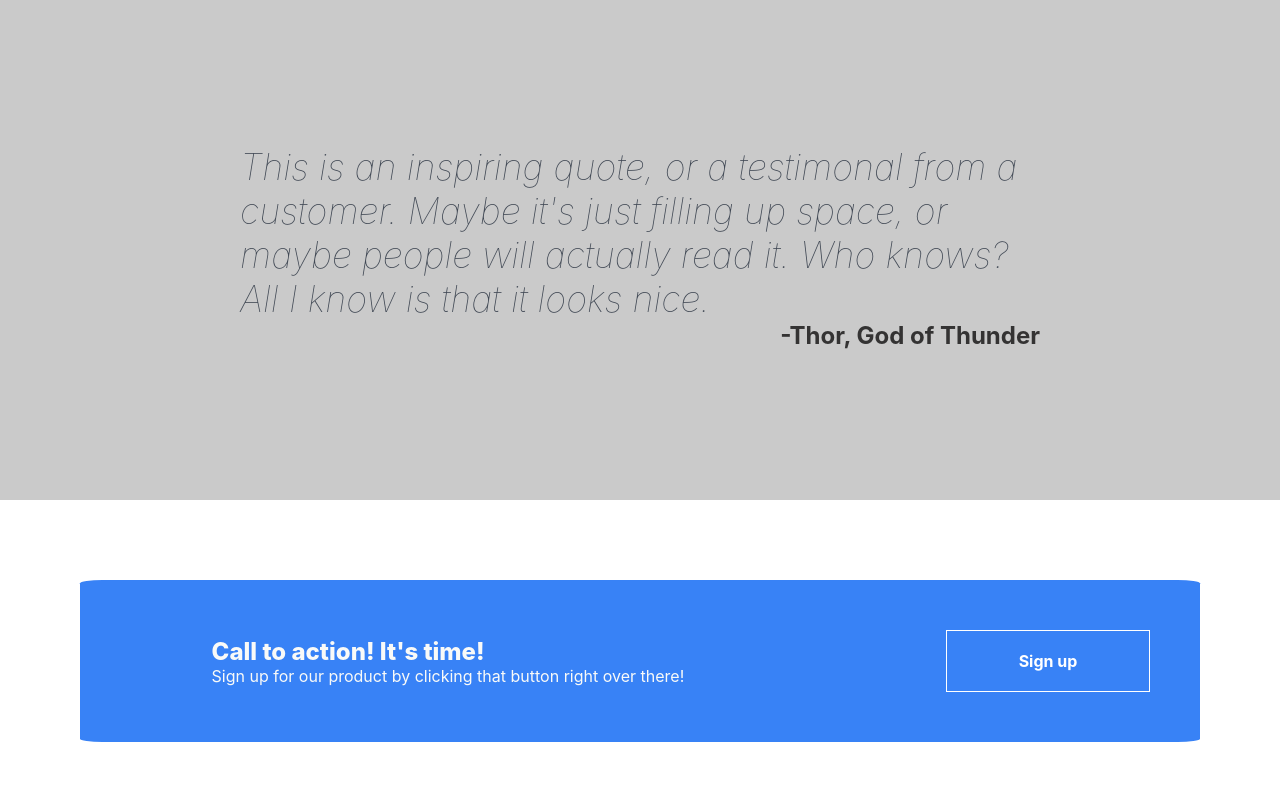
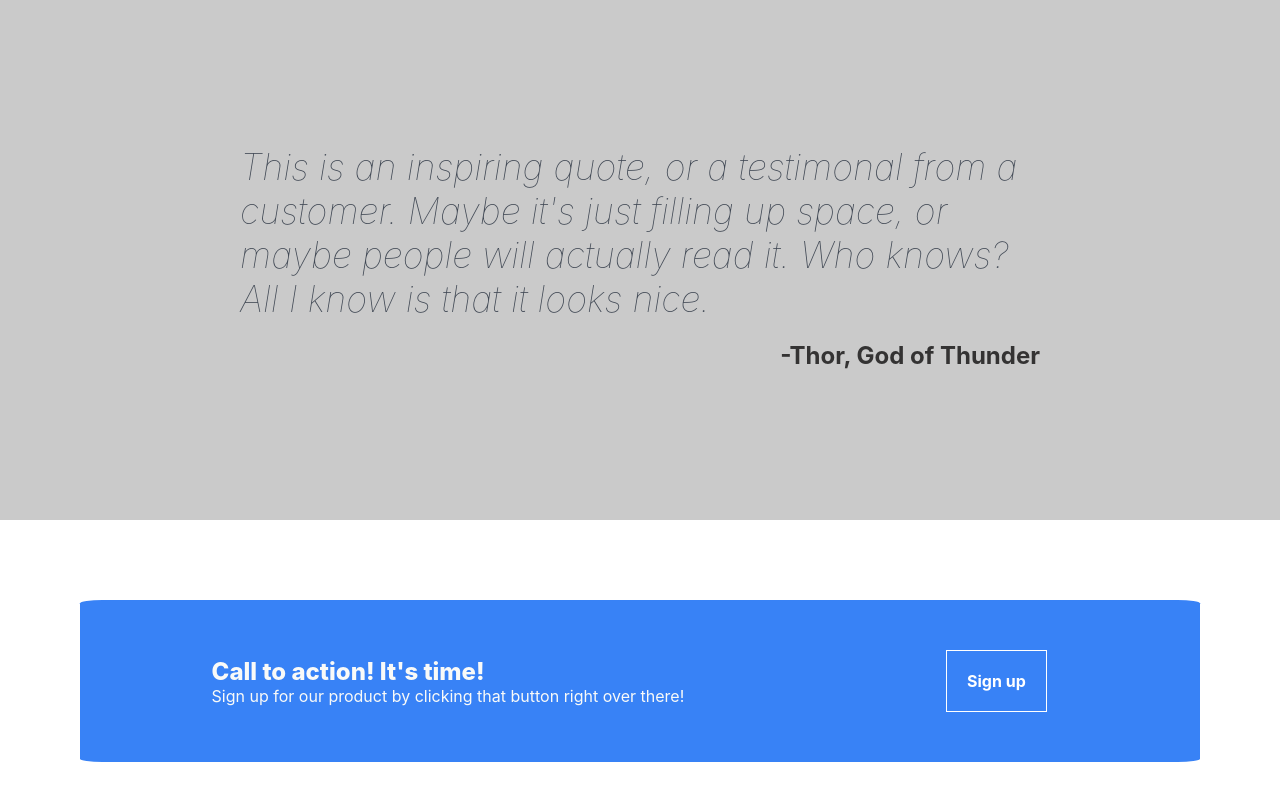
Before and after one commit to knayoung/Odin-Landing-Page, a plain HTML site: page index.html in a window 1280 px wide. Shown: the part 957-1757 px from the top of the page. Drawn offline with Linux system fonts and the light colour scheme.

Commit message:
satisfied with section 4, will push its css

```diff
--- a/style.css
+++ b/style.css
@@ -199,6 +199,7 @@ ul {
     align-content: center;
     max-width: 800px;
     align-self: center;
+    gap: 20px;
 
 
 }
@@ -218,7 +219,7 @@ ul {
     font-family: -apple-system, BlinkMacSystemFont, 'Segoe UI', Roboto, Oxygen, Ubuntu, Cantarell, 'Open Sans', 'Helvetica Neue', sans-serif;
     font-weight: 700;
     align-self: flex-end;
-    color:rgba(34, 33, 33, 0.898)
+    color:rgba(34, 33, 33, 0.898);
 
 }
 
@@ -250,7 +251,9 @@ ul {
 
     display: flex;
     justify-content: center;
+    align-content: center;
     align-items: center;
+    flex: 1;
 
 }
 
@@ -281,8 +284,8 @@ ul {
 .right {
 
     display: flex;
-    flex-direction: column;
-    align-self: center;
+
+    align-self: flex-start;
     width: 20%;
 
 }
```
